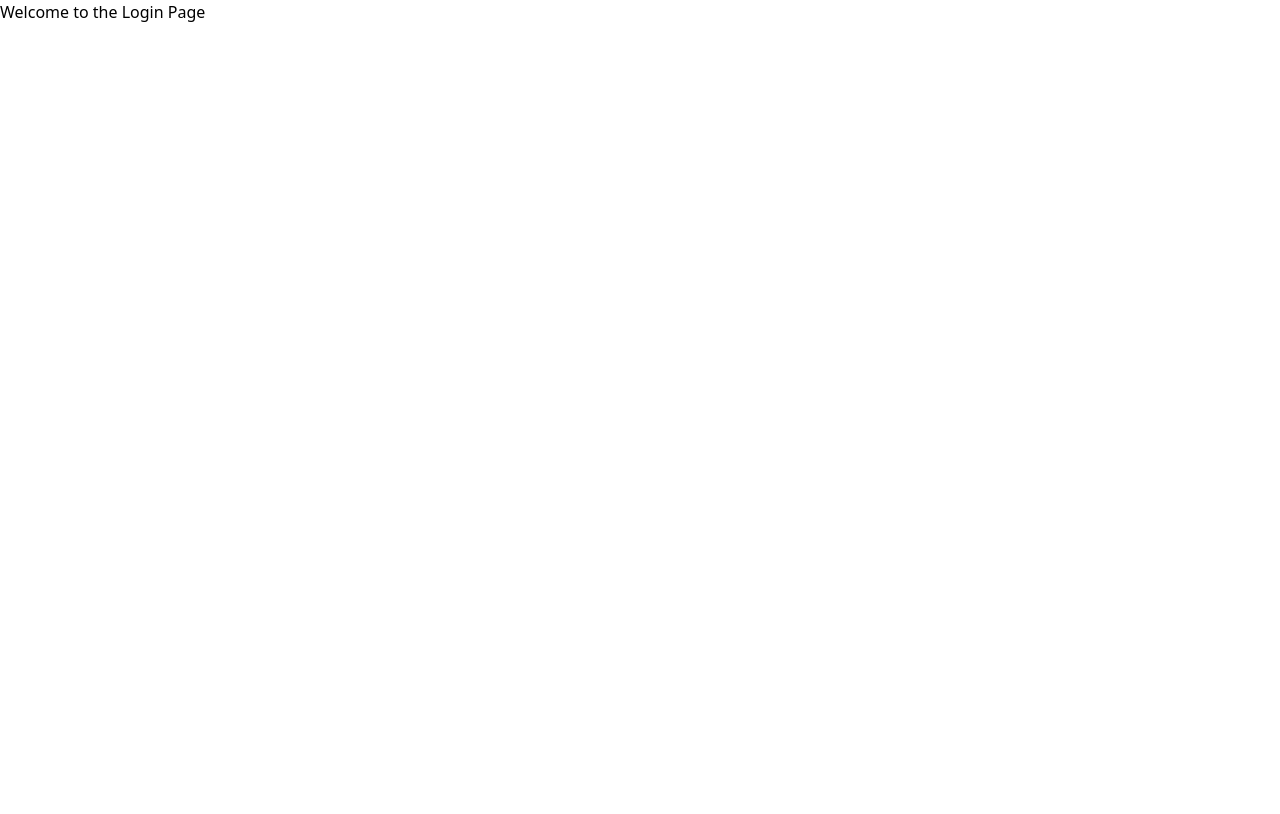
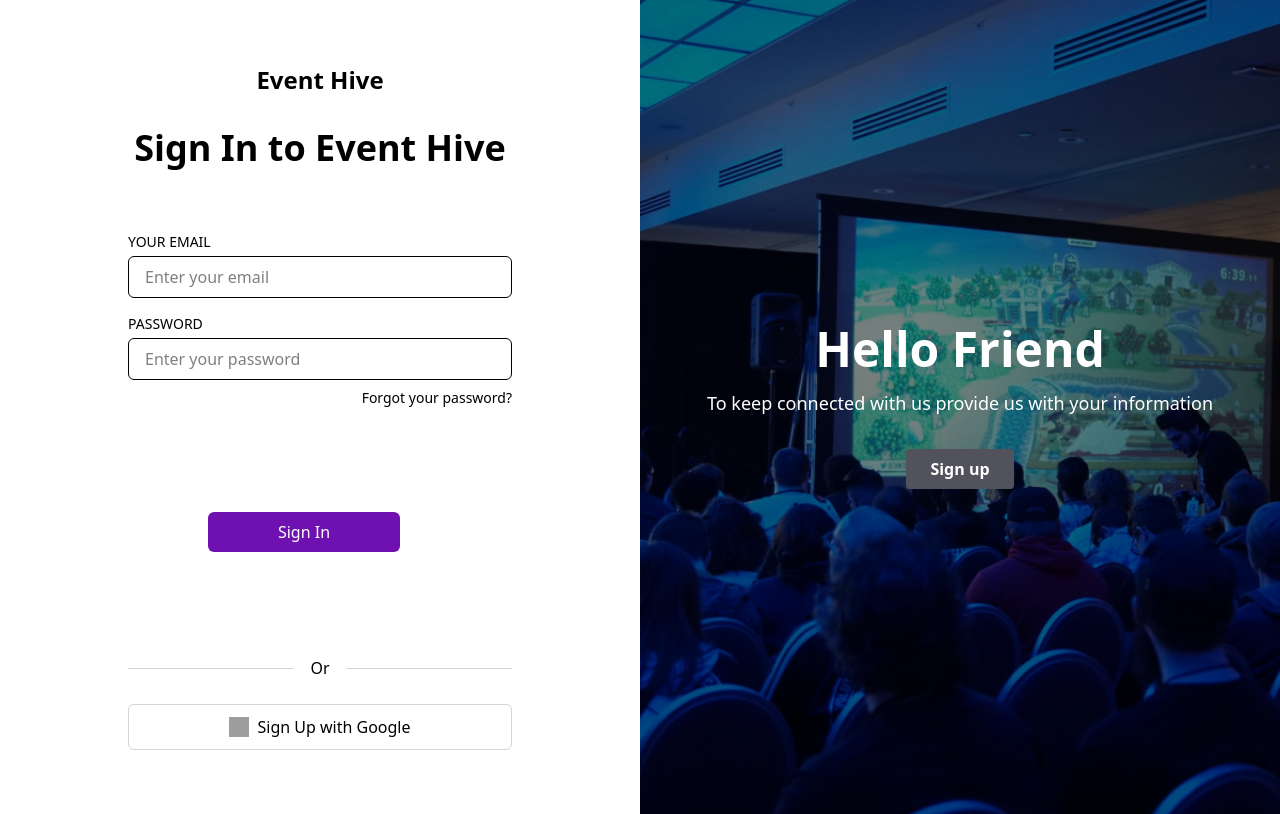
Before and after one commit to DEESAX2/eventhive, a React (Vite) app: page /login in a window 1280 px wide. Built offline with nearby package versions, Linux system fonts and the light colour scheme; grey boxes are pictures that could not be loaded.

Commit message:
Worked on the register page and login page

```diff
--- a/src/pages/Login.jsx
+++ b/src/pages/Login.jsx
@@ -1,7 +1,75 @@
+import React from 'react';
+import loginImage from '../assets/images/login.png';
+
+
+
 export default function Login() {
     return (
+
         <div>
-            <h1>Welcome to the Login Page</h1>
+            <div className="flex min-h-screen bg-white"> {/* Main container: flex row, full screen height, white background */}
+
+                {/* Left Column: Sign In Form */}
+                <div className="w-1/2 flex flex-col justify-center items-center p-8 lg:p-16"> {/* Half width, flex column, center content, padding */}
+                    <h4 className="text-2xl font-bold mb-8 text-black">Event Hive</h4> {/* Logo/Title */}
+                    <h1 className="text-4xl font-semibold mb-16 text-black">Sign In to Event Hive</h1> {/* Main Heading */}
+
+                    <form className="w-full max-w-sm"> {/* Form container, max width for input fields */}
+                        <div className="mb-4">
+                            <label htmlFor="email" className="block text-sm font-medium text-black mb-1">YOUR EMAIL</label>
+                            <input
+                                type="email"
+                                id="email"
+                                placeholder="Enter your email"
+                                className="w-full px-4 py-2 border border-event-gray-border rounded-md focus:outline-none focus:ring-2 focus:ring-event-purple-light"
+                            />
+                        </div>
+                        <div className="mb-6">
+                            <label htmlFor="password" className="block text-sm font-medium text-black mb-1">PASSWORD</label>
+                            <input
+                                type="password"
+                                id="password"
+                                placeholder="Enter your password"
+                                className="w-full px-4 py-2 border border-event-gray-border rounded-md focus:outline-none focus:ring-2 focus:ring-event-purple-light"
+                            />
+                            <a href="#" className="text-sm text-event-purple-light hover:underline mt-2 block text-right">Forgot your password?</a>
+                        </div>
+
+                        <button
+                            type="submit"
+                            className="w-1/2 bg-event bg-purple-800 text-white py-2 rounded-md hover:bg-opacity-90 focus:outline-none focus:ring-2 focus:ring-event-purple-light focus:ring-opacity-50 transition-colors duration-200 m-20" >Sign In</button>
+                    </form>
+
+                    <div className="flex items-center my-6 w-full max-w-sm"> {/* 'Or' separator */}
+                        <div className="flex-grow border-t border-gray-300"></div>
+                        <span className="mx-4 text-black">Or</span>
+                        <div className="flex-grow border-t border-gray-300"></div>
+                    </div>
+
+                    <button
+                        className="w-full max-w-sm flex items-center justify-center border border-gray-300 py-2.5 rounded-md text-black hover:bg-gray-50 focus:outline-none focus:ring-2 focus:ring-gray-300 focus:ring-opacity-50 transition-colors duration-200"
+                    >
+                        {/* Replace with an actual Google SVG icon or image */}
+                        <img src="https://www.svgrepo.com/show/303108/google-icon-logo.svg" alt="Google icon" className="w-5 h-5 mr-2" />Sign Up with Google</button>
+                </div>
+
+                {/* Right Column: Image Section */}
+                <div className="w-1/2 relative flex items-center justify-center bg-event-purple-dark text-white p-8 overflow-hidden">
+                    {/* Image as background or positioned behind content */}
+                    <img src={loginImage} alt="Login Image" className="absolute inset-0 w-full h-full object-cover z-0" />
+
+                    <div className='absolute inset-0 bg-black z-10 opacity-50'></div>
+
+                    <div className="relative z-10 text-center" >
+                        <h1 className="text-5xl font-bold mb-4">Hello Friend</h1>
+                        <p className="text-lg mb-8">To keep connected with us provide us with your information</p>
+                        <button className="bg-zinc-600 text-event-purple-dark px-6 py-2 rounded font-semibold hover:bg-gray-100 transition-colors duration-200">
+                            Sign up
+                        </button>
+                    </div>
+                </div>
+            </div>
+
         </div>
     );
 }
--- a/src/pages/Register.jsx
+++ b/src/pages/Register.jsx
@@ -1,7 +1,66 @@
+import registerImage from '../assets/images/register.png';
+
+
 export default function Register() {
     return (
-        <div>
-            <h1>Welcome to the Register Page</h1>
-        </div>
+
+        // left side of the Register page
+        <section>
+        <div className='flex h-screen'>
+            <div className='w-full md:w-1/2 bg-cover bg-center flex flex-col justify-center items-center p-8 text-center' style={{backgroundImage: `url(${registerImage})`}}>
+            <h1 className='text-white text-4xl md:text-5xl font-bold mb-6'>Welcome Back</h1>
+            <p className='text-md md:text-lg text-white mb-8'>To keep connected with us provide us with your information</p>
+            <button className='bg-zinc-500 text-white border border-white py-2 px-6 rounded hover:bg-zinc-600 transition duration-200'>Sign In</button>
+            </div>
+
+            {/* Right side content */}
+            <div className='w-full md:w-1/2 flex flex-col justify-center items-center p-8 bg-white mt-10'>
+                <h3 className='text-purple-500 text-base font-semibold mb-8'>Event Hive</h3>
+                <h1 className='text-4xl font-bold mb-8'>Sign Up to Event Hive</h1>
+
+              <div className='w-full max-w-sm'>
+                <form className='mb-6' action="">
+                <div className='mb-4'>
+                    <label htmlFor="name" className='block text-sm font-medium text-gray-700 mb-1'>YOUR NAME</label>
+                    <input type="text" id='name' placeholder='Enter your name' className='w-full px-4 py-2 border border-gray-300 rounded-md focus:outline-none focus:ring-2 focus:ring-purple-500' />
+                </div>
+                <div className='mb-4'>
+                    <label htmlFor="name" className='block text-sm font-medium text-gray-700 mb-1'>YOUR NAME</label>
+                    <input type="text" id='name' placeholder='Enter your name' className='w-full px-4 py-2 border border-gray-300 rounded-md focus:outline-none focus:ring-2 focus:ring-purple-500' />
+                </div>
+            <div className='mb-6'>
+                <label htmlFor="password" className='block text-sm font-medium text-gray-700 mb-1'>PASSWORD</label>
+                <input type="password" id='password' placeholder='Enter your password' className='w-full px-4 py-2 border border-gray-300 rounded-md focus:outline-none focus:ring-2 focus:ring-purple-500' />
+            </div>
+
+            <div className='mb-6'>
+                <label htmlFor="password" className='block text-sm font-medium text-gray-700 mb-1'>CONFIRM PASSWORD</label>
+                <input type="password" id='password' placeholder='Enter your password' className='w-full px-4 py-2 border border-gray-300 rounded-md focus:outline-none focus:ring-2 focus:ring-purple-500' />
+            </div>
+
+            <button type="submit" className='w-full bg-purple-600 text-white py-3 rounded-md hover:bg-purple-700 focus:outline-none focus:ring-purple-500 focus:ring-opacity-50 transition-colors duration-200'>Sign Up</button>
+            </form>
+            </div>
+
+
+             <div className='flex items-center my-6 w-full max-w-sm'>
+                {/* or separator */}
+                <div className='flex-grow border-t border-gray-300'></div>
+                <span className='mx-4 text-gray-500'>Or</span>
+                <div className='flex-grow border-t border-gray-300'></div>
+             </div>
+
+
+            <button
+                        className="w-full max-w-sm flex items-center justify-center border border-gray-300 py-2.5 rounded-md text-black hover:bg-gray-50 focus:outline-none focus:ring-2 focus:ring-gray-300 focus:ring-opacity-50 transition-colors duration-200"
+                    >
+                        {/* Replace with an actual Google SVG icon or image */}
+                        <img src="https://www.svgrepo.com/show/303108/google-icon-logo.svg" alt="Google icon" className="w-5 h-5 mr-2" />Sign Up with Google</button>
+             </div>
+
+             </div>
+
+        </section>
+
     );
 }
```
